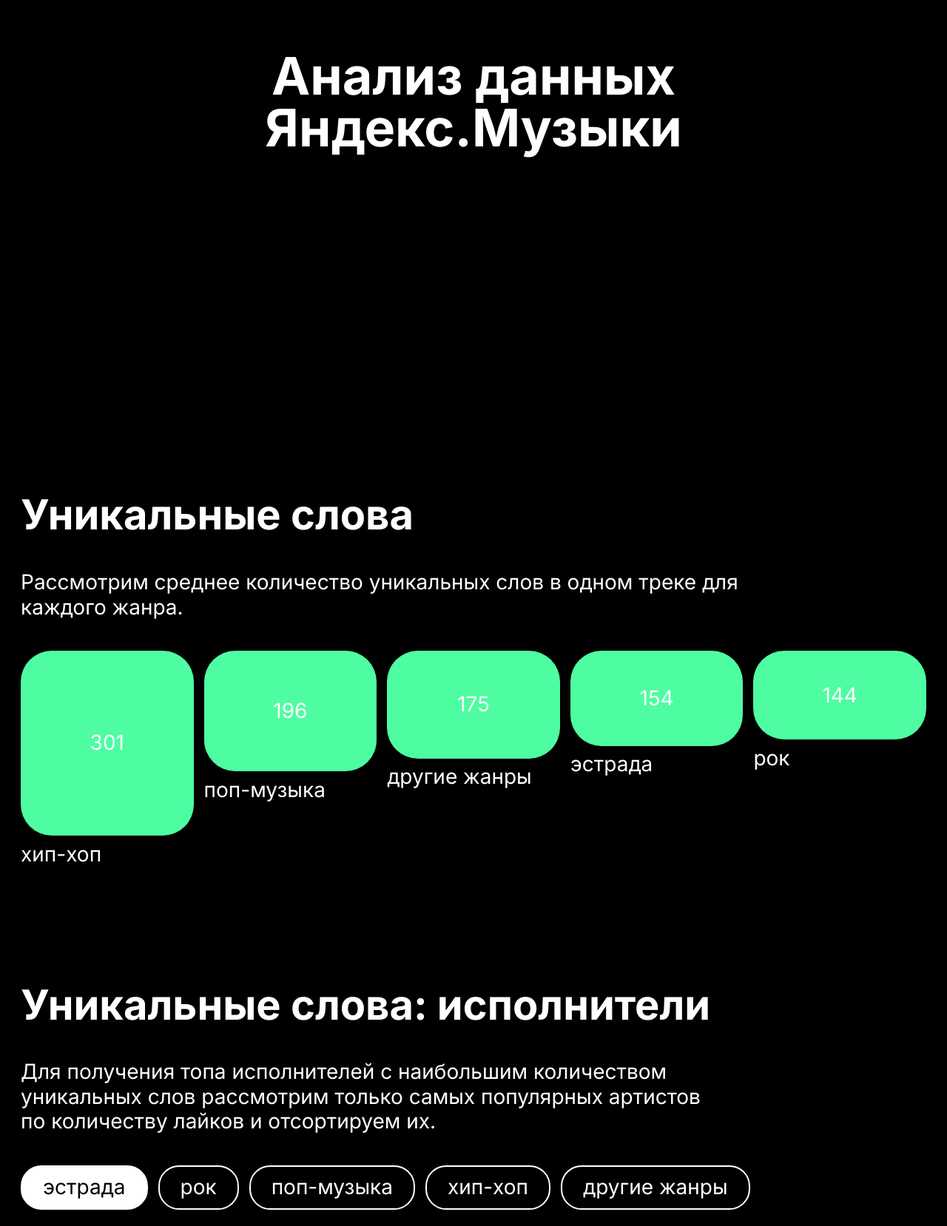
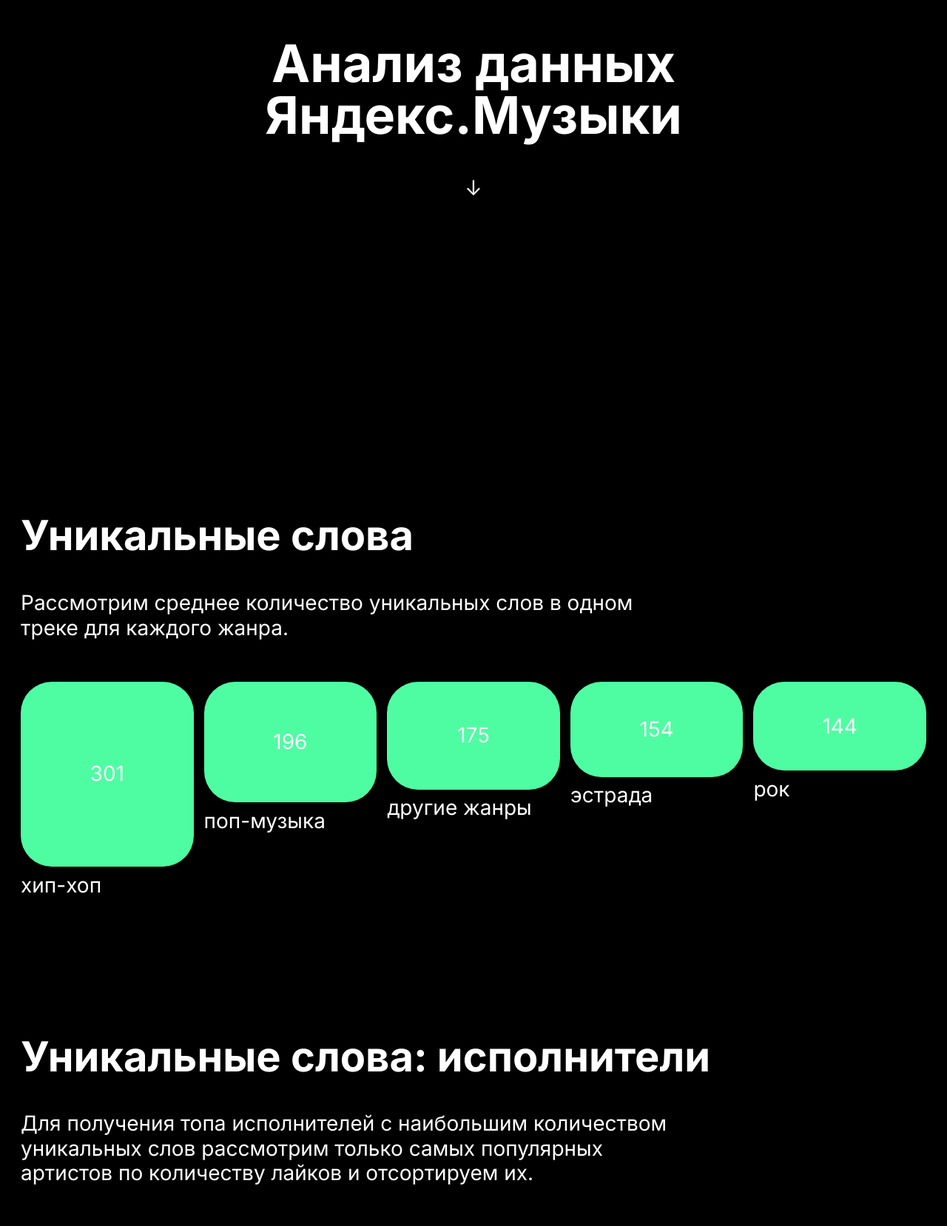
Before and after one commit to dumaevrinat/lyrics_analysis, a Next.js app in the folder data_visualization/: page / in a window 1280 px wide. Shown: the part 262-1920 px from the top of the page at 74% size. Built offline with nearby package versions, Linux system fonts and the light colour scheme.

Commit message:
update Section & Intro, add footer

```diff
--- a/data_visualization/components/section/index.tsx
+++ b/data_visualization/components/section/index.tsx
@@ -1,20 +1,24 @@
+import clsx from 'clsx'
 import { FC, ReactNode } from 'react'
 import styles from './section.module.css'
 
 
 type SectionProps = {
     title: string,
+    className?: string,
     children: ReactNode
 }
 
-export const Section: FC<SectionProps> = ({ title, children }) => {
+export const Section: FC<SectionProps> = ({ title, className, children }) => {
     return (
         <section
-            className={styles.section}
+            className={clsx(styles.section, className && className)}
         >
-            <h2>
-                {title}
-            </h2>
+            {title &&
+                <h2>
+                    {title}
+                </h2>
+            }
 
             {children}
         </section>
--- a/data_visualization/components/section/section.module.css
+++ b/data_visualization/components/section/section.module.css
@@ -7,6 +7,6 @@
 @media (min-width: 1024px) {
     .section {
         width: 100%;
-        max-width: 1380px;
+        max-width: 1280px;
     }
 }
--- a/data_visualization/components/sections/home/intro/index.tsx
+++ b/data_visualization/components/sections/home/intro/index.tsx
@@ -1,11 +1,44 @@
-import { FC } from 'react'
+import { FC, MouseEvent } from 'react'
+import { motion, Variants } from 'framer-motion'
+import { scrollSmooth } from 'utils/scroll'
 import styles from './intro.module.css'
 
 
+const arrowVariants: Variants = {
+    initial: {
+        y: 0
+    },
+    hover: {
+        y: 10,
+        scale: 1.2
+    },
+    animate: {
+        y: 15,
+        scale: 1.3
+    }
+}
+
 export const Intro: FC = () => {
+    const handleStartClick = (e: MouseEvent<HTMLAnchorElement>) => {
+        e.preventDefault()
+        scrollSmooth('start')
+    }
+
     return (
         <div className={styles.intro}>
-            <h1>Анализ данных<br/>Яндекс.Музыки</h1>
+            <motion.a
+                onClick={handleStartClick}
+                whileHover='hover'
+                whileTap='animate'
+            >
+                <h1>Анализ данных<br/>Яндекс.Музыки</h1>
+
+                <motion.div
+                    variants={arrowVariants}
+                >
+                    ↓
+                </motion.div>
+            </motion.a>
         </div>
     )
 }
--- a/data_visualization/components/sections/home/intro/intro.module.css
+++ b/data_visualization/components/sections/home/intro/intro.module.css
@@ -2,6 +2,7 @@
     width: 100%;
     height: 100vh;
     display: flex;
+    flex-direction: column;
     align-items: center;
     justify-content: center;
     text-align: center;
--- a/data_visualization/components/sections/home/typical-words-poses/index.tsx
+++ b/data_visualization/components/sections/home/typical-words-poses/index.tsx
@@ -22,7 +22,7 @@
         <Section title='Характерные слова: части речи'>
             <p className='max-w-1000'>
                 Найдем самые характерные слова для каждой части речи.
-                Для это отфильтруем слова, которые соответствуют основным частям речи,
+                Для&nbsp;это отфильтруем слова, которые соответствуют основным частям речи,
                 и отсортируем по их характерности для данной части речи.
             </p>
 
--- a/data_visualization/pages/index.tsx
+++ b/data_visualization/pages/index.tsx
@@ -8,6 +8,7 @@
 import { UniqueWordsArtists } from 'components/sections/home/unique-words-artists'
 import { UniqueWordsPoses } from 'components/sections/home/unique-words-poses'
 import { TypicalWordsPoses } from 'components/sections/home/typical-words-poses'
+import { Section } from 'components/section'
 
 
 const Home: NextPage = () => {
@@ -23,7 +24,10 @@
             <main className={styles.main}>
                 <Intro />
 
-                <UniqueWordsGenres />
+                <div id='start'>
+                    <UniqueWordsGenres />
+                </div>
+
                 <UniqueWordsArtists />
                 <UniqueWordsPoses />
 
@@ -34,7 +38,22 @@
             </main>
 
             <footer className={styles.footer}>
-
+                <Section title={''} className={styles.footerSection}>
+                    <a
+                        className='link'
+                        href='https://github.com/dumaevrinat/lyrics_analysis'
+                        target='_blank'
+                    >
+                        GitHub репозиторий
+                    </a>
+                    <a
+                        className='link'
+                        href='https://github.com/dumaevrinat'
+                        target='_blank'
+                    >
+                        Думаев Ринат
+                    </a>
+                </Section>
             </footer>
         </>
     )
--- a/data_visualization/styles/globals.css
+++ b/data_visualization/styles/globals.css
@@ -48,10 +48,11 @@
 a {
   color: inherit;
   text-decoration: none;
+  cursor: pointer;
 }
 
 p {
-  margin-bottom: 1.5rem;
+  margin-bottom: 2rem;
 }
 
 h1 {
@@ -65,6 +66,27 @@
   line-height: 1;
 }
 
+input,
+textarea,
+button,
+select,
+a {
+  -webkit-tap-highlight-color: transparent;
+}
+
 .max-w-1000 {
-  max-width: 1000px;
+  max-width: 900px;
 }
+
+.link {
+  text-decoration-line: underline;
+  text-decoration-thickness: 1px;
+  text-decoration-color: var(--color-black);
+  text-underline-position: auto;
+  text-underline-offset: 0.125em;
+  transition: text-decoration-color .2s;
+}
+
+.link:hover {
+  text-decoration-color: transparent;
+}
--- a/data_visualization/styles/home.module.css
+++ b/data_visualization/styles/home.module.css
@@ -3,9 +3,23 @@
   display: flex;
   flex-direction: column;
   align-items: stretch;
-  gap: 2rem;
+  gap: 3rem;
+  padding-bottom: 4rem;
 }
 
 .footer {
+  width: 100%;
+  display: flex;
+  flex-direction: column;
+  align-items: stretch;
+  background: var(--color-white);
+  color: var(--color-black);
+}
 
+.footerSection {
+  display: flex;
+  justify-content: space-between;
+  padding-top: 3rem;
+  padding-bottom: 2rem;
+  gap: 2rem;
 }
--- /dev/null
+++ b/data_visualization/utils/scroll.ts
@@ -0,0 +1,10 @@
+export const scrollSmooth = (id: string) => {
+    const element = document.getElementById(id)
+
+    if (element) {
+        element.scrollIntoView({
+            behavior: 'smooth',
+            block: 'start'
+        })
+    }
+}
```
